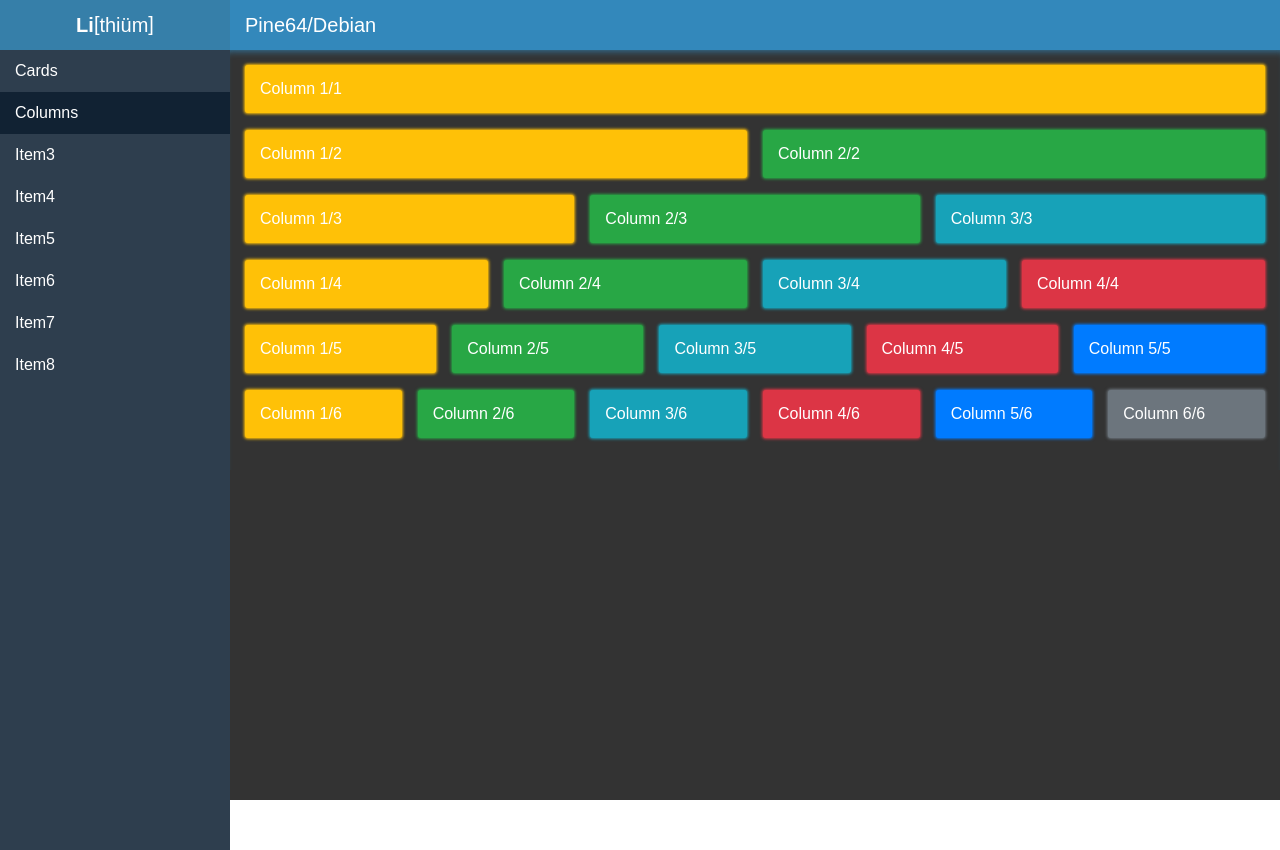
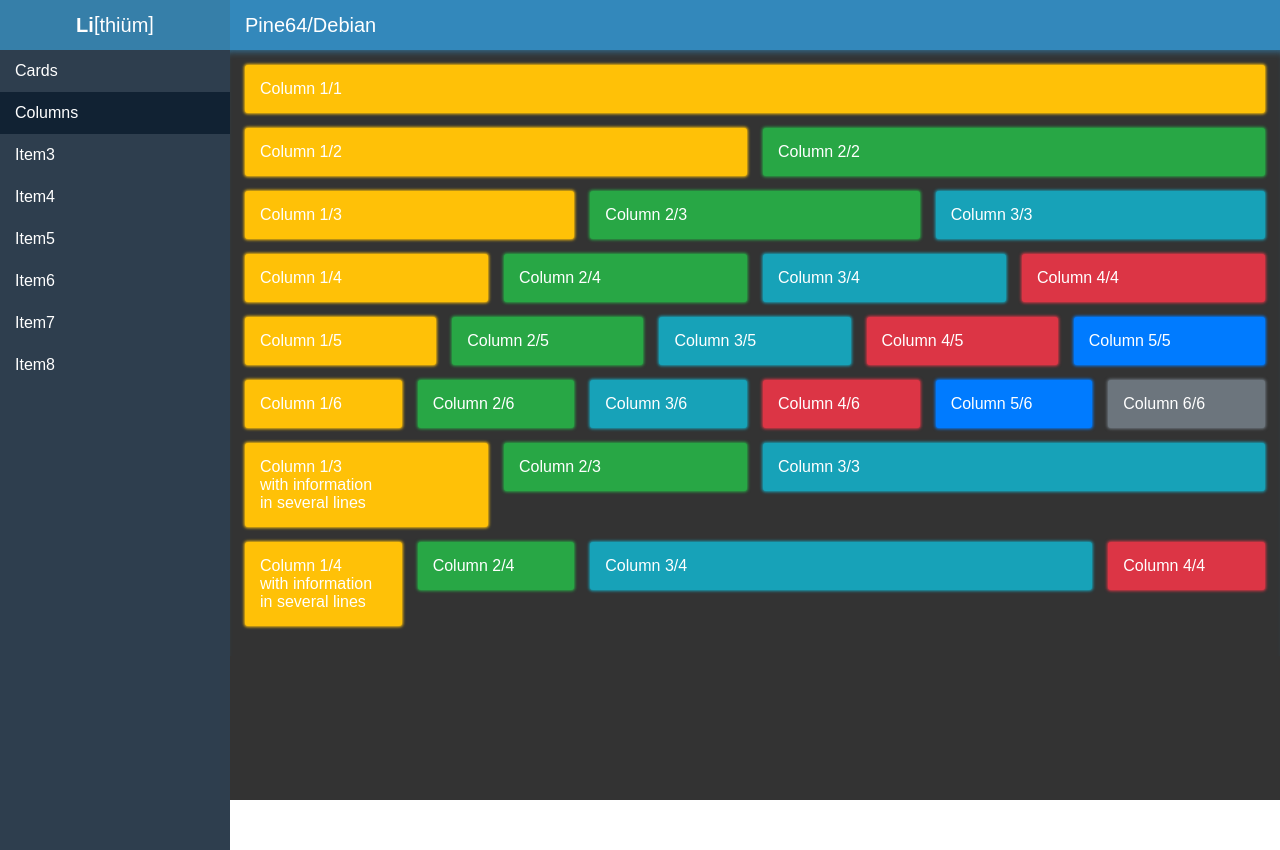
Before and after one commit to Catethysis/Lithium, a React (Create React App) app: page / in a window 1280 px wide. Built offline with nearby package versions, Linux system fonts and the light colour scheme.

Commit message:
some style fixes for multiline card support

```diff
--- a/src/ContentPages/page2.css
+++ b/src/ContentPages/page2.css
@@ -14,10 +14,10 @@
     padding-right: 8px;
     box-sizing: border-box;
     vertical-align: top;
+    height: auto;
 }
 
 .columns_holder {
-    margin-bottom: 15px;
     margin-left: -8px;
     margin-right: -8px;
 }
--- a/src/ContentPages/page2.js
+++ b/src/ContentPages/page2.js
@@ -5,7 +5,7 @@ import {Card, colors} from './Card'
 export default class extends Component {
   render () {
     return [
-      <div className="1_of_⅟ columns_holder">
+      <div id="1_of_⅟" className="columns_holder">
         <div className="⅟">
           <Card color={colors.warning}>
             Column 1/1
@@ -13,7 +13,7 @@ export default class extends Component {
         </div>
       </div>,
 
-      <div className="2_of_½ columns_holder">
+      <div id="2_of_½" className="columns_holder">
         <div className="½">
           <Card color={colors.warning}>
             Column 1/2
@@ -26,7 +26,7 @@ export default class extends Component {
         </div>
       </div>,
 
-      <div className="3_of_⅓ columns_holder">
+      <div id="3_of_⅓" className="columns_holder">
         <div className="⅓">
           <Card color={colors.warning}>
             Column 1/3
@@ -44,7 +44,7 @@ export default class extends Component {
         </div>
       </div>,
 
-      <div className="4_of_¼ columns_holder">
+      <div id="4_of_¼" className="columns_holder">
         <div className="¼">
           <Card color={colors.warning}>
             Column 1/4
@@ -67,7 +67,7 @@ export default class extends Component {
         </div>
       </div>,
 
-      <div className="5_of_⅕ columns_holder">
+      <div id="5_of_⅕" className="columns_holder">
         <div className="⅕">
           <Card color={colors.warning}>
             Column 1/5
@@ -95,7 +95,7 @@ export default class extends Component {
         </div>
       </div>,
 
-      <div className="6_of_⅙ columns_holder">
+      <div id="6_of_⅙" className="columns_holder">
         <div className="⅙">
           <Card color={colors.warning}>
             Column 1/6
@@ -126,6 +126,47 @@ export default class extends Component {
             Column 6/6
           </Card>
         </div>
+      </div>,
+
+      <div id="¼+¼+½" className="columns_holder">
+        <div className="¼">
+          <Card color={colors.warning}>
+            Column 1/3<br/>with information<br />in several lines
+          </Card>
+        </div>
+        <div className="¼">
+          <Card color={colors.success}>
+            Column 2/3
+          </Card>
+        </div>
+        <div className="½">
+          <Card color={colors.info}>
+            Column 3/3
+          </Card>
+        </div>
+      </div>,
+
+      <div id="⅙+⅙+½+⅙" className="columns_holder">
+        <div className="⅙">
+          <Card color={colors.warning}>
+            Column 1/4<br/>with information<br />in several lines
+          </Card>
+        </div>
+        <div className="⅙">
+          <Card color={colors.success}>
+            Column 2/4
+          </Card>
+        </div>
+        <div className="½">
+          <Card color={colors.info}>
+            Column 3/4
+          </Card>
+        </div>
+        <div className="⅙">
+          <Card color={colors.danger}>
+            Column 4/4
+          </Card>
+        </div>
       </div>
     ]
   }
--- a/src/ContentPages/page3.js
+++ b/src/ContentPages/page3.js
@@ -1,9 +1,27 @@
 import React, { Component } from 'react';
+import './page2.css'
+import {Card, colors} from './Card'
 
 export default class extends Component {
   render () {
-    return (
-      <div>page3</div>
-    )
+    return [
+      <div className="2_of_½ columns_holder">
+        <div className="¼">
+          <Card color={colors.dark}>
+            Information<br />in several lines
+          </Card>
+        </div>
+        <div className="¼">
+          <Card color={colors.dark}>
+            Column 2/3
+          </Card>
+        </div>
+        <div className="½">
+          <Card color={colors.dark}>
+            Column 3/3
+          </Card>
+        </div>
+      </div>
+    ]
   }
 }
```
